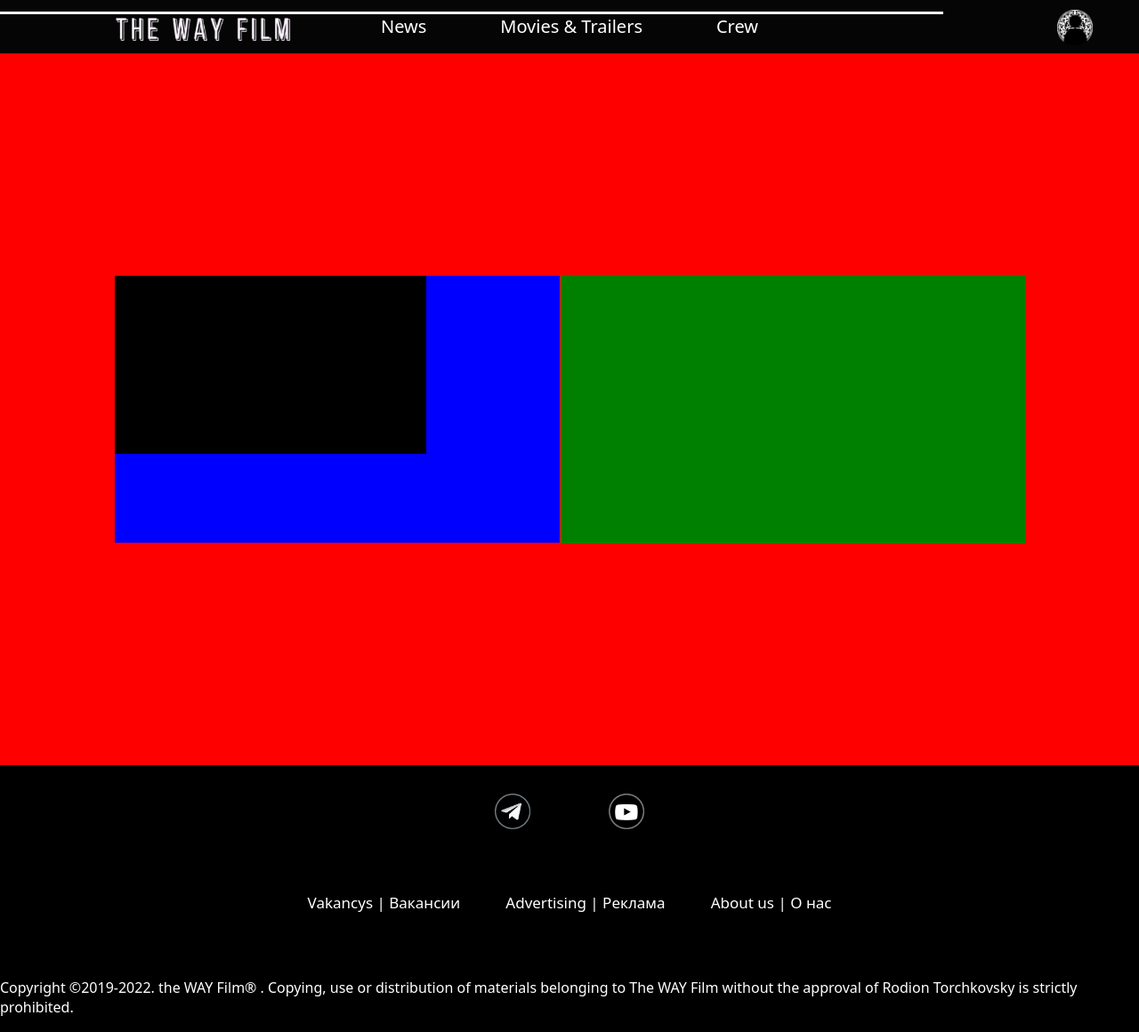
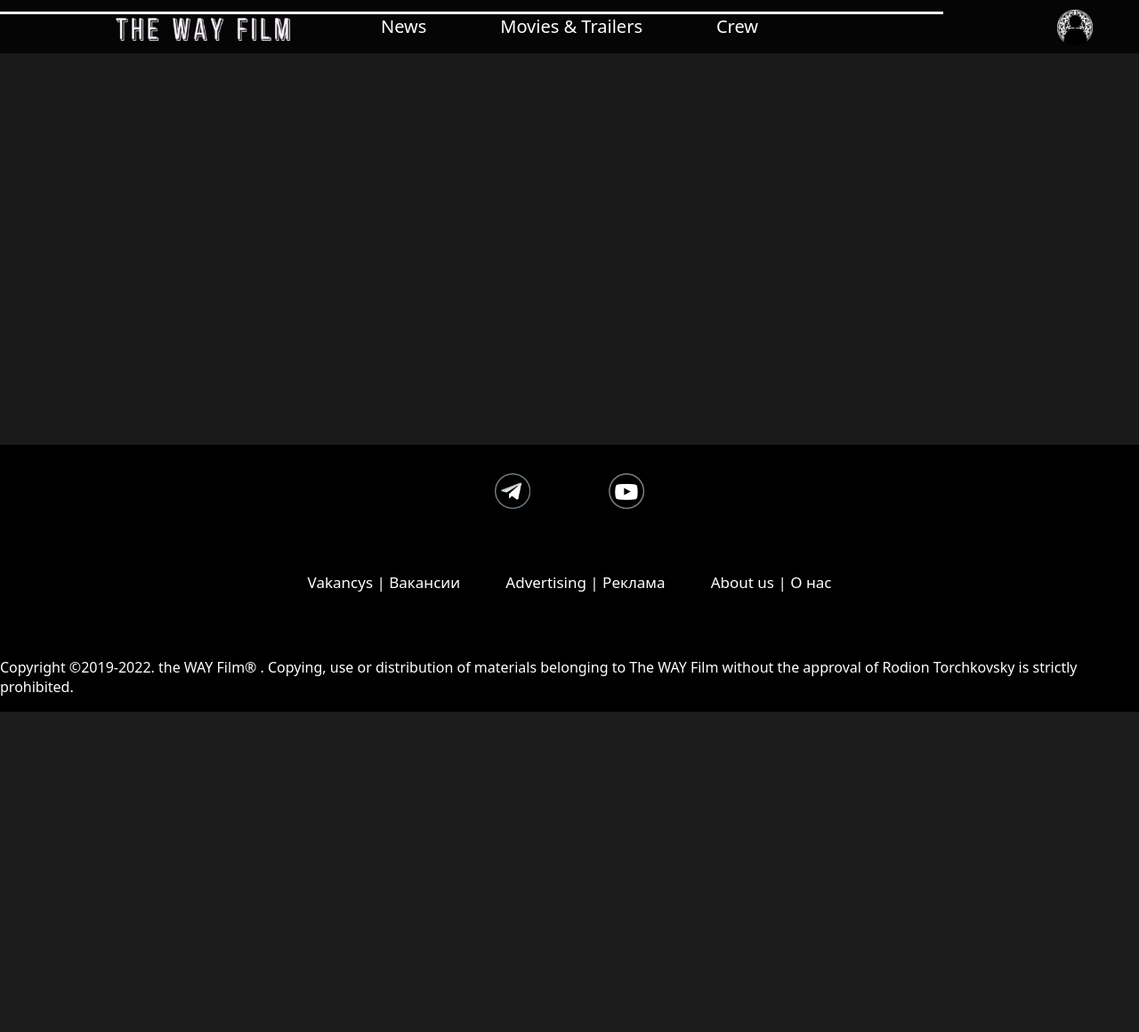
Before and after one commit to F-R-E-D-E-R-I-S-O-N/thewayfilm, a Django app: template films/templates/films/news.html in a window 1280 px wide. Shown: the whole page at 89% size. After the commit the page ends 800 px from the top, so only its background shows below. Run offline with Django 4.2, Linux system fonts and the light colour scheme; the template is opened without the code that fills it: most values are stand-ins (such as "Sample title", 1, 10 or a date in 2020).

Commit message:
deleted unnecessary things

```diff
--- a/films/templates/films/news.html
+++ b/films/templates/films/news.html
@@ -1,21 +1,5 @@
 {% extends 'films/base.html' %} {% load static %}
 
 {% block content %}
-<div class="f_c">
-  <div class="fuck">
-    {% for a in amount %}
 
-    <div class="cnt">
-
-        <div class="suck">
-
-
-        </div>
-
-    </div>
-
-
-    {% endfor %}
-  </div>
-</div>
 {% endblock content %}
--- a/films/views.py
+++ b/films/views.py
@@ -6,7 +6,6 @@
 def index(request):
     new_film=FilmsCatalog.objects.get(new_film=True)
     random_film = FilmsCatalog.objects.exclude(new_film=True).order_by('?')[1]
-    print('!' * 40, random_film)
     return render(request, "films/index.html", {'new_film': new_film, 'random_film': random_film, 'title': 'TWF'})
 
 
@@ -25,5 +24,4 @@
 
 def news(request):
     films=FilmsCatalog.objects.all()
-    amount = ['suck'] * 20
     return render(request, "films/news.html", {'amount': amount, 'films': films, 'title': 'TWF: NEWS'})
```
